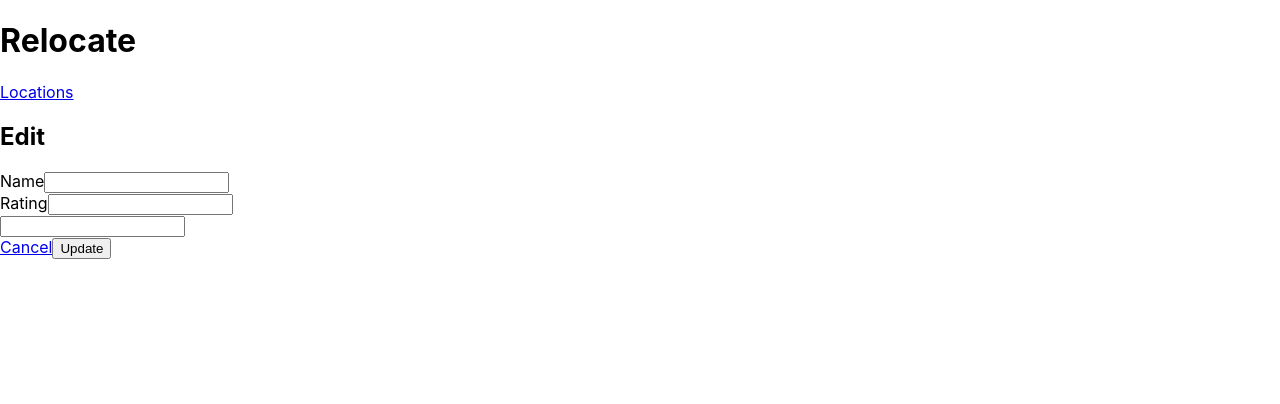
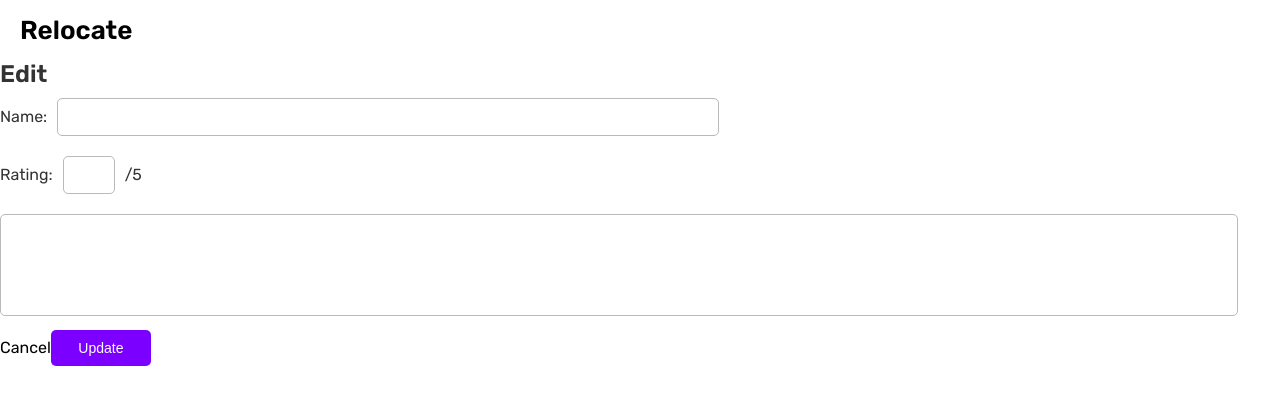
Before and after one commit to kaciekomoto/Relocate, a React (Create React App) app in the folder frontend/: page /comment/1 in a window 1280 px wide. Shown: the top 404 px of the page. Built offline with nearby package versions, Linux system fonts and the light colour scheme; no server answers.

Commit message:
Basic CSS for -  Location List | Location Detail | CreateComment | Comments List

```diff
--- a/frontend/package.json
+++ b/frontend/package.json
@@ -10,6 +10,7 @@
     "axios": "^0.21.1",
     "dotenv": "^10.0.0",
     "google-maps-react": "^2.0.6",
+    "material-design-icons": "^3.0.1",
     "react": "^17.0.2",
     "react-dom": "^17.0.2",
     "react-router-dom": "^5.2.1",
--- a/frontend/public/index.html
+++ b/frontend/public/index.html
@@ -24,7 +24,11 @@
       work correctly both with client-side routing and a non-root public URL.
       Learn how to configure a non-root public URL by running `npm run build`.
     -->
-    <title>React App</title>
+    <link href="https://fonts.googleapis.com/icon?family=Material+Icons" rel="stylesheet">
+    <link rel="preconnect" href="https://fonts.googleapis.com">
+    <link rel="preconnect" href="https://fonts.gstatic.com" crossorigin>
+    <link href="https://fonts.googleapis.com/css2?family=Rubik:wght@300;400;500;600&display=swap" rel="stylesheet">
+    <title>Relocate</title>
   </head>
   <body>
     <noscript>You need to enable JavaScript to run this app.</noscript>
--- a/frontend/src/App.css
+++ b/frontend/src/App.css
@@ -1,5 +1,254 @@
-.map {
-    width:600;
-    height:450;
-    style: border 0;
+/****** GLOBAL STYLING ******/
+
+body {
+    border: 0;
+    padding: 0;
+    margin: 0;
+    font-family: Rubik, Arial, Helvetica, sans-serif;
+    color: #333333;
+    display: flex;
+    flex-direction: column;
 }
+main{
+    margin: 60px 0px 0px 0px;
+    padding-bottom: 2rem;
+    min-height: 600px;
+}
+
+h1, h2, h3, h4, h5, h6, p {
+    margin: 0;
+}
+
+h1 {
+    font-size: 26px;
+}
+/* h2 {}
+h3 {}
+h4 {}
+p {} */
+a, Link {
+    text-decoration: none;
+    color: #000000;
+}
+
+
+input, textarea {
+    /* width: 100%; */
+    /* height: 25px; */
+    margin: 10px;
+    border-radius: 5px;
+    padding: 10px;
+    font-size: 14px;
+    border: 1px solid #BABABA;
+    background-color: #FFFFFF;
+    resize: none;
+}
+
+.purple-btn{
+    background-color: #7B00FF;
+    color: #ffffff;
+    padding: 10px;
+    border: none;
+    border-radius: 5px;
+    width: 100px;
+    font-size: 14px;
+}
+
+.icon-btn{
+    border: none;
+    background-color: transparent;
+    margin-left:5px;
+    margin-right:5px;
+}
+
+/****** NAV BAR ******/
+.nav-bar{
+    display: flex;
+    z-index: 500;
+    justify-content: space-between;
+    align-items: center;
+    background-color: #ffffff;
+    border: none;
+    width: 100%;
+    height: 60px;
+    position: fixed;
+    top: 0;
+    left: 0;
+}
+
+.app-title{
+    margin-left: 20px;
+}
+
+.app-title:hover {
+    color: #7B00FF;
+}
+
+/****** SEARCH BAR ******/
+.hero-search-container{
+    height: 300px;
+}
+
+.search-bar{
+    font-size: 3em;
+    font-weight: 400;
+    letter-spacing: 10px;
+    position: absolute;
+    margin: 0rem 0rem 0rem 4rem;
+    top: 30%;
+}
+
+/****** LOCATION LIST ******/
+.location-card{
+    background-color: #F0EDF2;
+    margin: 20px;
+    padding: 10px;
+    border-radius: 5px;
+}
+
+.location-card:hover {
+    box-shadow: 0 0 11px rgba(33,33,33,.2);
+    transform: scale(1.008);
+}
+
+
+
+
+/****** LOCATION DETAIL ******/
+.location-detail{
+    padding: 0px 20px 0px 20px;
+    display: flex;
+    align-items: center;
+}
+
+.info-container{
+    width: 60%;
+    padding-right: 20px;
+}
+
+.map-container{
+    width: 40%;
+    height: 200px;
+    border-radius: 5px;
+    /* position: fixed; */
+    background-color: #7B00FF;
+}
+
+.location-name{
+    text-transform: uppercase;
+    font-size: 24px;
+    font-weight: 500;
+    color: #000000;
+}
+
+.location{
+    display: flex;
+    margin-bottom: 5px;
+    color: #808080;
+}
+
+/****** COMMENTS LIST/DETAIL ******/
+/* .comment-list-container{} */
+
+.create-ctrls{
+    display:flex;
+    justify-content: space-between;
+    margin-top: 30px;
+    margin-bottom: 30px;
+}
+
+.bold-subtitle{
+    margin-left: 20px;
+}
+
+.add-btn{
+    margin-right: 20px;
+    width: 150px;
+}
+
+.comment-container{
+    border-bottom: 1px solid #BABABA;
+    padding-top: 40px;
+    padding-bottom: 40px;
+    display: flex;
+    width: 100%;
+    justify-content: space-between;
+    /* flex-direction: column; */
+}
+
+.comment-main{
+    margin-left: 20px;
+    /* margin-top: 40px; */
+}
+
+.author{
+    color:#7B00FF;
+}
+
+/* .comment-main{} */
+
+.edit-del-btns{
+    margin-right:20px;
+    align-items: flex-end;
+}
+
+.edit-btn{
+    color: #333333;
+}
+
+.edit-btn:hover {
+    color: #7d7d7d;
+}
+
+.delete-btn{
+    color: #d52e2e;
+}
+
+.delete-btn:hover{
+    color: #fd3c3c;
+}
+
+
+
+/****** CREATE COMMENT ******/
+/* .add-btn {} */
+.create-form{
+    /* display:none; */
+    width: 95%;
+    border-radius: 5px;
+    border: 1px solid #BABABA;
+    padding: 10px;
+    background-color: #F0EDF2;
+    display: flex;
+    flex-direction: column;
+    /* margin: 0px 20px 0px 20px; */
+    margin-left: 20px;
+    margin-right: 20px;
+}
+
+.close-btn{
+    align-self: flex-end;
+}
+
+.name-input{
+    width: 50%;
+}
+
+.rating-input{
+    width: 30px;
+}
+
+.body-input{
+    width: 95%;
+    word-wrap: break-word;
+    word-break: break-all;
+    height: 80px;
+    margin-left: 0;
+}
+
+.post-btn{
+    align-self: flex-end;
+}
+
+
+/****** EDIT COMMENT ******/
--- a/frontend/src/App.js
+++ b/frontend/src/App.js
@@ -20,9 +20,8 @@ function App() {
 
   return (
       <div className="App">
-        <header>
-          <h1>Relocate</h1>
-          <Link to="/location">Locations</Link>
+        <header className="nav-bar">
+          <Link to="/location"><h1 className="app-title">Relocate</h1></Link>
           {/* <Link to="#">Profile</Link> */}
         </header>
         <main>
@@ -31,13 +30,10 @@ function App() {
           <Route
             exact path="/comment/:id"
             render={props => (
-              <CommentsList match={props.match}/>,
+              // <CommentsList match={props.match}/>,
               <EditComment match={props.match}/>
               )}
           />
-          {/* <Route
-            exact path="/comment/:id"
-            render={props => <CommentsList match={props.match}/>} /> */}
         </main>
       </div>
   );
--- a/frontend/src/Components/CreateComment.js
+++ b/frontend/src/Components/CreateComment.js
@@ -41,36 +41,60 @@ const CreateComment = ({ location }) => {
         setCommentForm(initialState)
     }
 
+    // function showCommentForm() {
+    //     // e.prevent.Default();
+    //     const createComment = document.querySelectorAll(".create-form");
+    //     if (createComment.style.display === "none") {
+    //         createComment.style.display = "block";
+    //     } else {
+    //         createComment.style.display = "none";
+    //     }
+    // }
+
     return (
         <div>
-            <form onSubmit={handleSubmit}>
-            <label htmlFor="author">Name</label>
+        <form onSubmit={handleSubmit} className="create-form">
+            <button className="icon-btn close-btn">
+                <span class="material-icons">close</span>
+            </button>
+            <h3 className="bold-subtitle">Add a Comment</h3>
+            <div className="input-label-containers">
+                <label htmlFor="author">Name:</label>
                 <input
                     id="author"
                     name="author"
+                    className="name-input"
                     placeholder={commentForm.author}
                     onChange={handleChange}
                     required
                 />
-            <br></br>
-            <label htmlFor="rating">Rating</label>
+            </div>
+
+            <div className="input-label-containers">
+                <label htmlFor="rating">Rating:</label>
                 <input
                     id="rating"
                     name="rating"
-                placeholder={commentForm.body}
+                    className="rating-input"
+                    onChange={handleChange}
+                    required
+                />/5
+            </div>
+
+            <div className="input-label-containers">
+                <label htmlFor="body"/>
+                <textarea
+                    rows="20"
+                    cols="40"
+                    id="body"
+                    name="body"
+                    className="body-input"
+                    placeholder="Type you review here"
                     onChange={handleChange}
                     required
                     />
-            <br></br>
-            <label htmlFor="body"/>
-            <input
-                id="body"
-                name="body"
-                placeholder={commentForm.body}
-                onChange={handleChange}
-                required
-            />
-            <button type="submit">Post</button>
+            </div>
+            <button type="submit" className="purple-btn post-btn">Post</button>
         </form>
         </div>
     )
--- a/frontend/src/Components/EditComment.js
+++ b/frontend/src/Components/EditComment.js
@@ -1,5 +1,6 @@
 import React from 'react'
 import { useState, useEffect } from 'react'
+import { BrowserRouter as Router, Route, Link } from "react-router-dom"
 import axios from 'axios'
 
 const EditComment = ({ match }) => {
@@ -50,37 +51,46 @@ const EditComment = ({ match }) => {
 
     return (
         <div>
-            {updateComment ?
-            <form onSubmit={updatedComment}>
-                <h2>Edit</h2>
-                <label htmlFor="author">Name</label>
+        {updateComment ?
+        <form onSubmit={updatedComment}>
+            <h2>Edit</h2>
+            <div className="input-label-containers">
+                <label htmlFor="author">Name:</label>
                 <input
                     id="author"
                     name="author"
+                    className="name-input"
                     placeholder={updateComment.author}
                     onChange={handleChange}
-                    required
                 />
-                <br></br>
-                <label htmlFor="rating">Rating</label>
+            </div>
+
+            <div className="input-label-containers">
+                <label htmlFor="rating">Rating:</label>
                 <input
                     id="rating"
                     name="rating"
-                    placeholder={updateComment.rating}
+                    className="rating-input"
+                    placeholder={updatedComment.rating}
                     onChange={handleChange}
-                    required
-                />
-                <br></br>
+                />/5
+            </div>
+
+            <div className="input-label-containers">
                 <label htmlFor="body"/>
-                <input
+                <textarea
+                    rows="20"
+                    cols="40"
                     id="body"
                     name="body"
-                    placeholder={updateComment.body}
+                    className="body-input"
+                    placeholder={updatedComment.body}
                     onChange={handleChange}
-                />
+                    />
+            </div>
                 <div>
-                    <a href="#" id="cancel-btn">Cancel</a>
-                    <button type="submit">Update</button>
+                    <Link to={`/location/${updateComment.location_id}`}>Cancel</Link>
+                    <button type="submit" className="purple-btn">Update</button>
                 </div>
             </form> : null
             }
--- a/frontend/src/Components/LocationDetail.js
+++ b/frontend/src/Components/LocationDetail.js
@@ -14,12 +14,19 @@ const LocationDetail = ({ match }) => {
 
     return (
         <div>
-            <p>{location.name}</p>
-            <p>{location.city}</p>
-            <p>{location.state}</p>
-            <p>{location.description}</p>
-            <GoogleMap key={location.id} location={location}/>
+        <div className="location-detail">
+            <div className="info-container">
+                <h3 className="location-name">{location.name}</h3>
+                <span className="location">{location.city}, {location.state}</span>
+                <p>{location.description}</p>
+            </div>
+            <div className="map-container">
+                <GoogleMap key={location.id} location={location}/>
+            </div>
+        </div>
+        <div className="comments-list">
             <CommentsList key={location.id} location={location}/>
+        </div>
         </div>
     )
 }
```
Also changed, not shown: frontend/src/Components/CommentsList.js (+21 -8 lines), frontend/src/Components/GoogleMap.js (+3 -21 lines), frontend/src/Components/LocationList.js (+9 -20 lines), 1 other file (tests, documents, lock files or other folders). Lines whose indentation alone changed are shown as unchanged.
